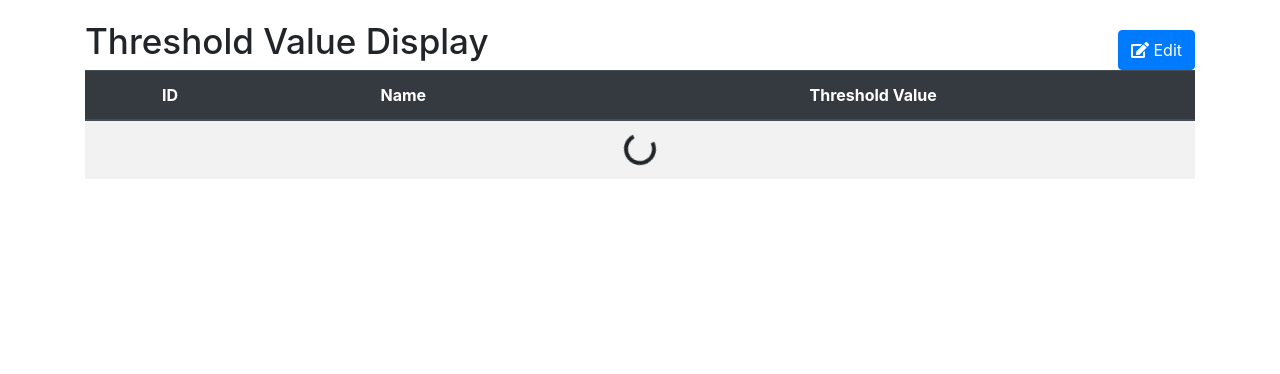
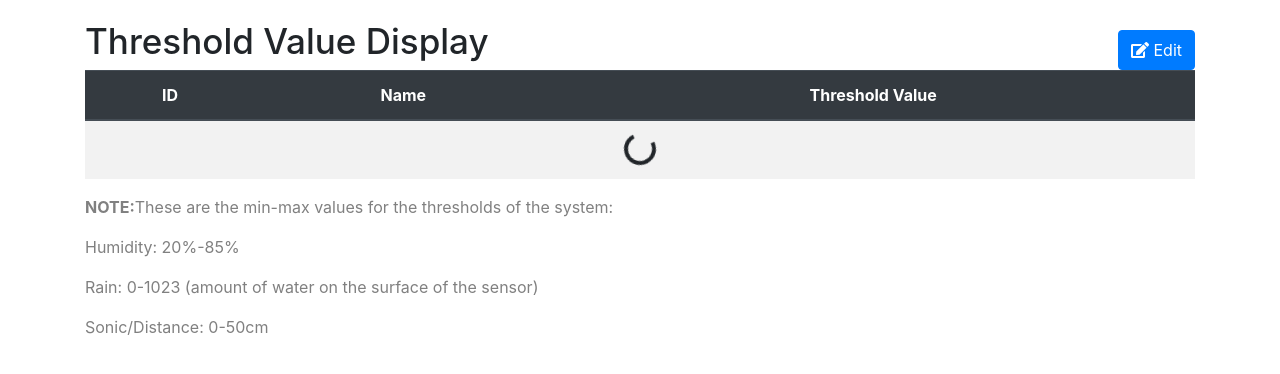
Before and after one commit to Jasonnugraha/IoT-RainProject, a Flask app: page / in a window 1280 px wide. Shown: the part 156-530 px from the top of the page. Run offline with Flask 2, Linux system fonts and the light colour scheme; some libraries are stand-ins or nearby versions.

Commit message:
Adding notes to the Control page (home.html)
Added notes for the min-max thresholds allowed by the sensors.

```diff
--- a/webserver/templates/css/home.css
+++ b/webserver/templates/css/home.css
@@ -16,3 +16,8 @@
      height: 40px;
      margin-top: 10px;
  }
+
+ p {
+     font-size: medium;
+     color: gray;
+ }
--- a/webserver/templates/home.html
+++ b/webserver/templates/home.html
@@ -90,6 +90,10 @@
             </tr>
           </tbody>
         </table>
+        <p><strong>NOTE:</strong>These are the min-max values for the thresholds of the system:</p>
+        <p>Humidity: 20%-85%</p>
+        <p>Rain: 0-1023 (amount of water on the surface of the sensor)</p>
+        <p>Sonic/Distance: 0-50cm</p>
       </div>
      </div>
 
--- a/webserver/templates/js/base.js
+++ b/webserver/templates/js/base.js
@@ -21,9 +21,9 @@ function loadDoc(){
             }
 
             // Data for the Temperature
-            $("#tempContent").html(snapshot.val()["temperature"].value);
+            $("#tempContent").html(snapshot.val()["temperature"].value+"°C");
             // Data for Humidity
-            $("#humidContent").html(snapshot.val()["humidity"].value);
+            $("#humidContent").html(snapshot.val()["humidity"].value+"%");
             // Data for Clothes hanging status
             if(snapshot.val()["clothesHangingStatus"].value == true){
               $("#clothesStatusContent").html("Clothes hanged");
```
